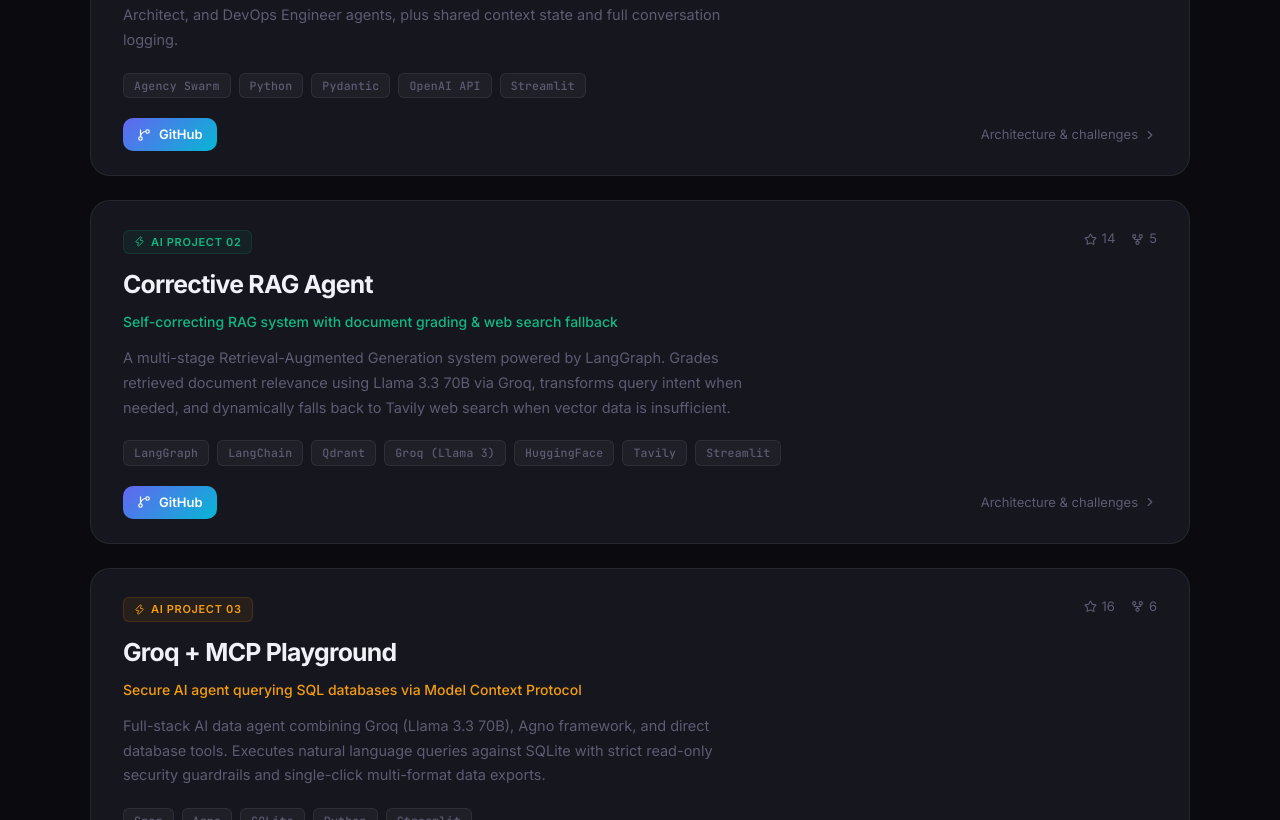
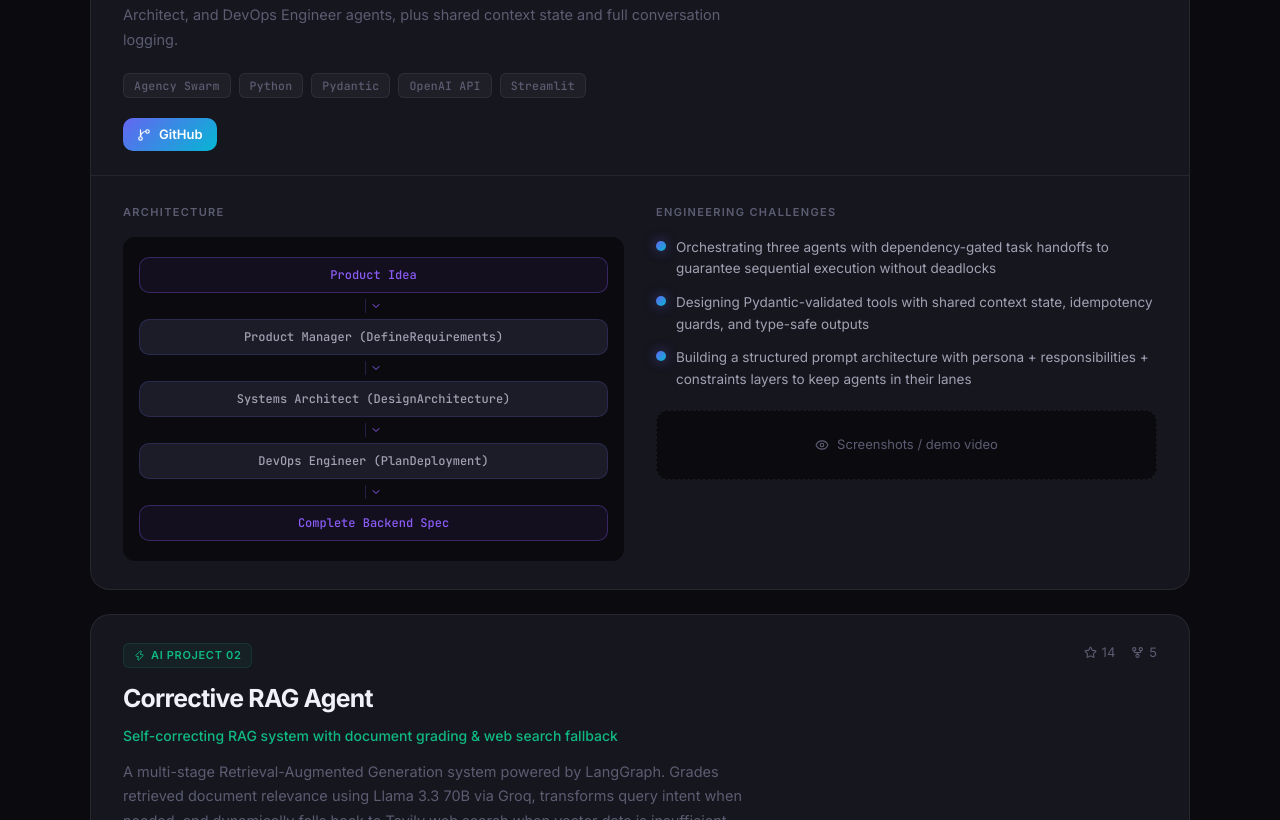
Before and after one commit to nishant264/portfolio, a Next.js app: page / in a window 1280 px wide. Shown: the part 1980-2800 px from the top of the page. Built offline with nearby package versions, Linux system fonts and the light colour scheme.

Commit message:
Make architecture & challenges always visible by default

```diff
--- a/app/page.tsx
+++ b/app/page.tsx
@@ -766,8 +766,6 @@
 function ProjectsSection() {
   const ref = useRef(null);
   const inView = useInView(ref, { once: true, margin: "-80px" });
-  const [activeProject, setActiveProject] = useState<number | null>(null);
-
   return (
     <section id="projects" className="section" style={{ padding: "6rem 24px" }}>
       <div ref={ref} style={{ maxWidth: 1100, margin: "0 auto" }}>
@@ -793,7 +791,6 @@
               animate={inView ? { opacity: 1, y: 0 } : {}}
               transition={{ delay: i * 0.12, duration: 0.55, ease: "easeOut" }}
               className="project-card"
-              onClick={() => setActiveProject(activeProject === project.id ? null : project.id)}
             >
               {/* Card header */}
               <div style={{ padding: "28px 32px 24px" }}>
@@ -856,7 +853,6 @@
                 <div style={{ display: "flex", gap: 10, marginTop: 20, alignItems: "center", flexWrap: "wrap" }}>
                   <a
                     href={project.github}
-                    onClick={(e) => e.stopPropagation()}
                     target="_blank"
                     rel="noopener noreferrer"
                     className="btn-primary"
@@ -864,38 +860,11 @@
                   >
                     <Github size={14} /> GitHub
                   </a>
-                  <button
-                    style={{
-                      marginLeft: "auto",
-                      background: "none",
-                      border: "none",
-                      color: "var(--text-muted)",
-                      cursor: "pointer",
-                      display: "flex",
-                      alignItems: "center",
-                      gap: 5,
-                      fontSize: 13,
-                    }}
-                  >
-                    {activeProject === project.id ? "Show less" : "Architecture & challenges"}
-                    <ChevronRight
-                      size={14}
-                      style={{ transform: activeProject === project.id ? "rotate(90deg)" : "rotate(0deg)", transition: "transform 0.2s" }}
-                    />
-                  </button>
                 </div>
               </div>
 
               {/* Expandable section */}
-              <AnimatePresence>
-                {activeProject === project.id && (
-                  <motion.div
-                    initial={{ height: 0, opacity: 0 }}
-                    animate={{ height: "auto", opacity: 1 }}
-                    exit={{ height: 0, opacity: 0 }}
-                    transition={{ duration: 0.35, ease: "easeOut" }}
-                    style={{ overflow: "hidden" }}
-                  >
+              <div>
                     <div style={{
                       borderTop: "1px solid var(--border)",
                       padding: "28px 32px",
@@ -936,11 +905,9 @@
                           <Eye size={14} />
                           Screenshots / demo video
                         </div>
-                      </div>
                     </div>
-                  </motion.div>
-                )}
-              </AnimatePresence>
+                    </div>
+                  </div>
             </motion.div>
           ))}
         </div>
```
